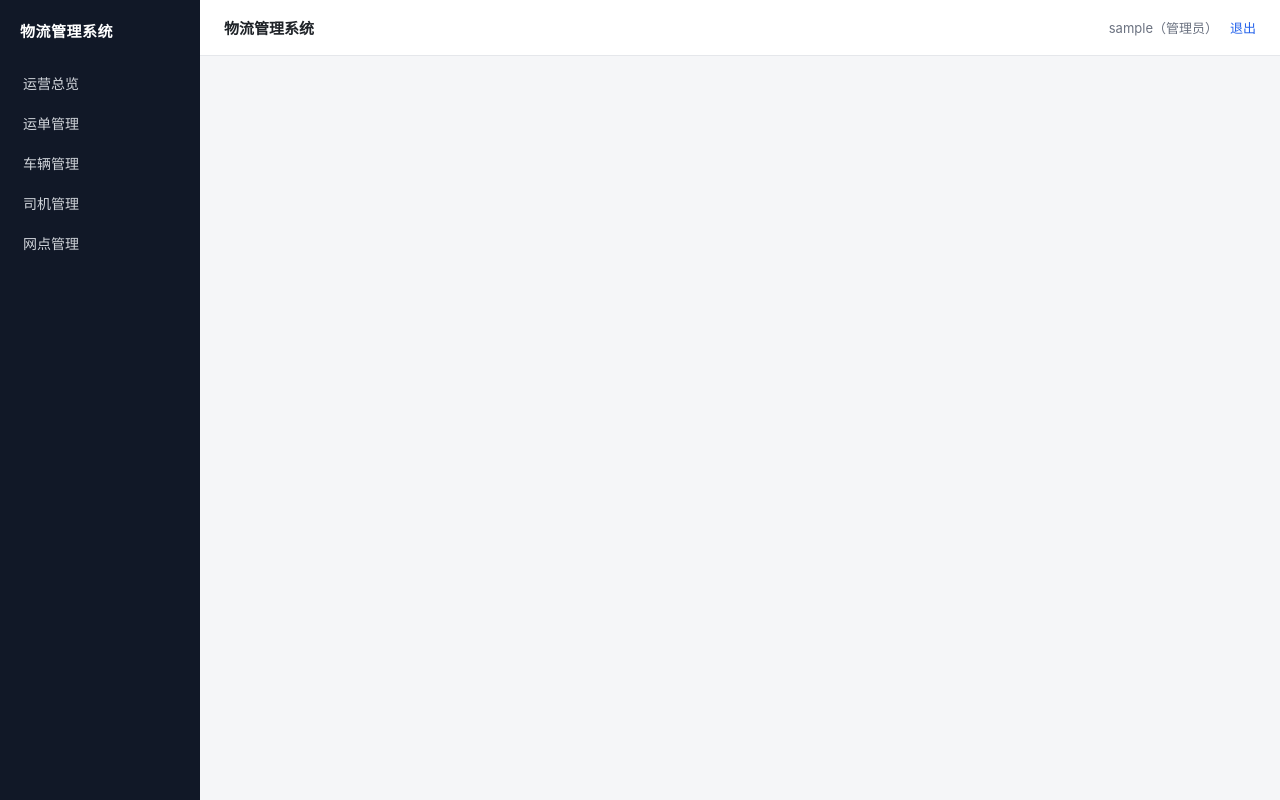
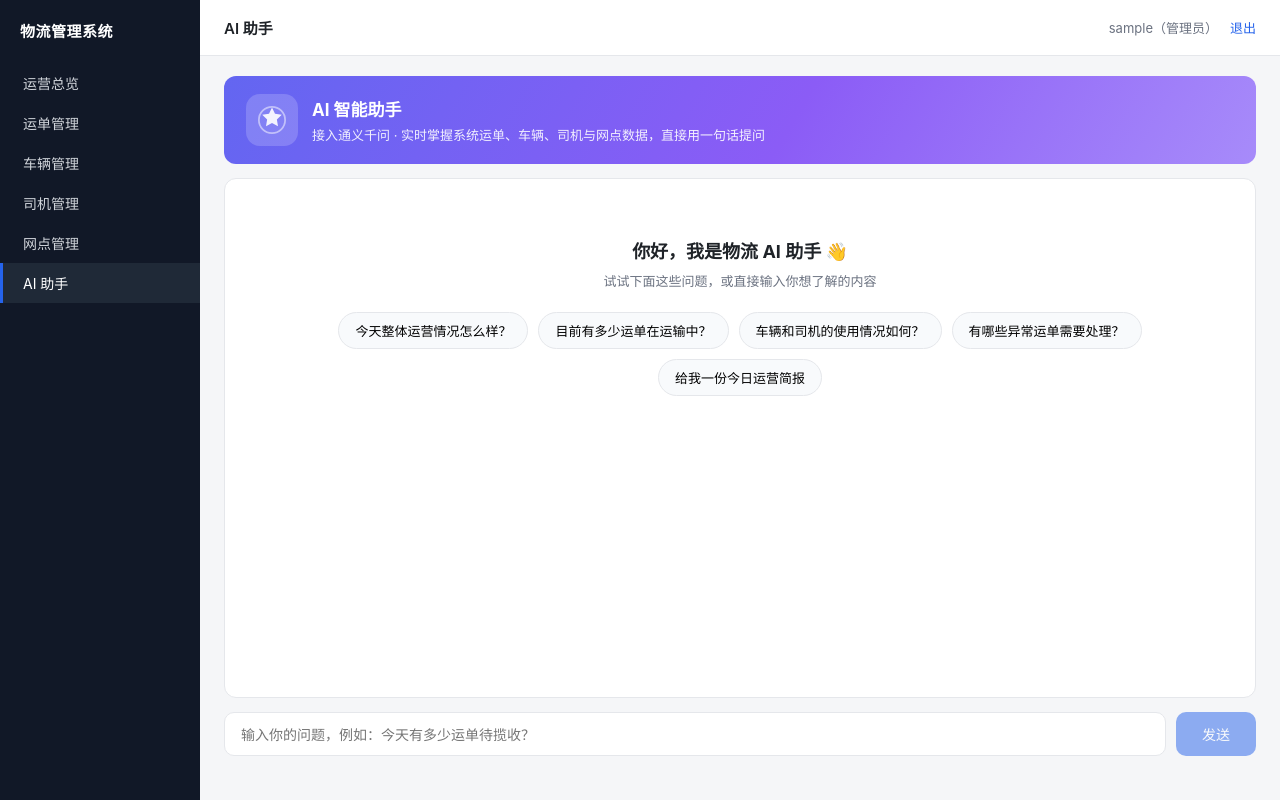
Before and after one commit to dev-0517/wuliu, a Vue app in the folder frontend_template/: page /ai in a window 1280 px wide. Built offline with nearby package versions, Linux system fonts and the light colour scheme; sample sign-in values are in the browser's storage.

Commit message:
feat: 新增 AI 智能助手页面，接入通义千问回答运营问题

```diff
--- a/frontend_template/src/App.vue
+++ b/frontend_template/src/App.vue
@@ -19,7 +19,8 @@ const menus = [
   { name: 'orders', label: '运单管理', path: '/orders' },
   { name: 'vehicles', label: '车辆管理', path: '/vehicles' },
   { name: 'drivers', label: '司机管理', path: '/drivers' },
-  { name: 'branches', label: '网点管理', path: '/branches' }
+  { name: 'branches', label: '网点管理', path: '/branches' },
+  { name: 'ai', label: 'AI 助手', path: '/ai' }
 ]
 
 function logout() {
--- a/frontend_template/src/router.js
+++ b/frontend_template/src/router.js
@@ -8,7 +8,8 @@ const routes = [
   { path: '/orders/:id', name: 'order-detail', component: () => import('./views/OrderDetailView.vue'), meta: { title: '运单详情' } },
   { path: '/vehicles', name: 'vehicles', component: () => import('./views/VehiclesView.vue'), meta: { title: '车辆管理' } },
   { path: '/drivers', name: 'drivers', component: () => import('./views/DriversView.vue'), meta: { title: '司机管理' } },
-  { path: '/branches', name: 'branches', component: () => import('./views/BranchesView.vue'), meta: { title: '网点管理' } }
+  { path: '/branches', name: 'branches', component: () => import('./views/BranchesView.vue'), meta: { title: '网点管理' } },
+  { path: '/ai', name: 'ai', component: () => import('./views/AiChatView.vue'), meta: { title: 'AI 助手' } }
 ]
 
 const router = createRouter({ history: createWebHistory(), routes })
--- /dev/null
+++ b/frontend_template/src/views/AiChatView.vue
@@ -0,0 +1,224 @@
+<script setup>
+import { nextTick, ref } from 'vue'
+import api from '../api'
+
+const messages = ref([])        // {role:'user'|'ai', content, time}
+const input = ref('')
+const loading = ref(false)
+const listEl = ref(null)
+
+const suggestions = [
+  '今天整体运营情况怎么样？',
+  '目前有多少运单在运输中？',
+  '车辆和司机的使用情况如何？',
+  '有哪些异常运单需要处理？',
+  '给我一份今日运营简报',
+]
+
+function escapeHtml(s) {
+  return s.replace(/&/g, '&amp;').replace(/</g, '&lt;').replace(/>/g, '&gt;')
+}
+
+// 行内 **粗体**
+function inline(s) {
+  return escapeHtml(s).replace(/\*\*(.+?)\*\*/g, '<strong>$1</strong>')
+}
+
+// 超轻量 Markdown：标题 / 列表 / 表格 / 段落
+function renderMd(text) {
+  const lines = text.split('\n')
+  let html = ''
+  let list = null      // 'ul' | null
+  let table = false
+  const closeList = () => { if (list) { html += `</${list}>`; list = null } }
+  const closeTable = () => { if (table) { html += '</tbody></table>'; table = false } }
+
+  for (let i = 0; i < lines.length; i++) {
+    const line = lines[i].trim()
+    if (!line) { closeList(); closeTable(); continue }
+    if (/^#{1,6}\s/.test(line)) {                    // 标题
+      closeList(); closeTable()
+      html += `<h4>${inline(line.replace(/^#{1,6}\s*/, ''))}</h4>`
+    } else if (/^[-*]\s+/.test(line)) {              // 无序列表
+      closeTable()
+      if (list !== 'ul') { closeList(); html += '<ul>'; list = 'ul' }
+      html += `<li>${inline(line.replace(/^[-*]\s+/, ''))}</li>`
+    } else if (/^\d+[.、]\s*/.test(line)) {          // 有序列表
+      closeTable()
+      if (list !== 'ol') { closeList(); html += '<ol>'; list = 'ol' }
+      html += `<li>${inline(line.replace(/^\d+[.、]\s*/, ''))}</li>`
+    } else if (/^\|.+\|/.test(line)) {               // 表格
+      closeList()
+      const cells = line.split('|').slice(1, -1).map((c) => c.trim())
+      if (cells.every((c) => /^:?-{2,}:?$/.test(c))) continue   // 分隔行
+      if (!table) { html += '<div class="md-table"><table><tbody>'; table = true }
+      const tag = html.endsWith('</thead>') || i > 0 && lines[i - 1].includes('---') ? 'td' : 'td'
+      html += '<tr>' + cells.map((c) => `<${tag}>${inline(c)}</${tag}>`).join('') + '</tr>'
+    } else {                                          // 段落
+      closeList(); closeTable()
+      html += `<p>${inline(line)}</p>`
+    }
+  }
+  closeList(); closeTable()
+  return html
+}
+
+async function scrollBottom() {
+  await nextTick()
+  if (listEl.value) listEl.value.scrollTop = listEl.value.scrollHeight
+}
+
+function now() {
+  const d = new Date()
+  return `${String(d.getHours()).padStart(2, '0')}:${String(d.getMinutes()).padStart(2, '0')}`
+}
+
+async function ask(q) {
+  const question = (q || input.value).trim()
+  if (!question || loading.value) return
+  input.value = ''
+  messages.value.push({ role: 'user', content: question, time: now() })
+  loading.value = true
+  await scrollBottom()
+
+  try {
+    const history = messages.value.slice(-7, -1).map((m) => ({
+      role: m.role === 'ai' ? 'assistant' : 'user',
+      content: m.content,
+    }))
+    const { answer } = await api.post('/ai/ask', { question, history }, { timeout: 60000 })
+    messages.value.push({ role: 'ai', content: answer, time: now() })
+  } catch (e) {
+    messages.value.push({ role: 'ai', content: `请求失败：${e.message}`, time: now() })
+  } finally {
+    loading.value = false
+    await scrollBottom()
+  }
+}
+</script>
+
+<template>
+  <div class="ai-page">
+    <div class="ai-hero">
+      <div class="hero-icon">
+        <svg viewBox="0 0 24 24" width="30" height="30" fill="none">
+          <path d="M12 2l2.4 4.9 5.4.8-3.9 3.8.9 5.4L12 14.4 7.2 16.9l.9-5.4L4.2 7.7l5.4-.8L12 2z" fill="#fff" opacity=".9"/>
+          <circle cx="12" cy="12" r="10.5" stroke="#fff" stroke-opacity=".5" stroke-width="1.4" fill="none"/>
+        </svg>
+      </div>
+      <div>
+        <h3>AI 智能助手</h3>
+        <p>接入通义千问 · 实时掌握系统运单、车辆、司机与网点数据，直接用一句话提问</p>
+      </div>
+    </div>
+
+    <div ref="listEl" class="chat-list">
+      <div v-if="!messages.length" class="chat-welcome">
+        <div class="hello">你好，我是物流 AI 助手 👋</div>
+        <div class="sub">试试下面这些问题，或直接输入你想了解的内容</div>
+        <div class="chips">
+          <button v-for="s in suggestions" :key="s" class="chip" @click="ask(s)">{{ s }}</button>
+        </div>
+      </div>
+
+      <div v-for="(m, i) in messages" :key="i" class="msg" :class="m.role">
+        <div class="avatar" :class="m.role">
+          <svg v-if="m.role === 'ai'" viewBox="0 0 24 24" width="18" height="18"><path d="M12 2l2.4 4.9 5.4.8-3.9 3.8.9 5.4L12 14.4 7.2 16.9l.9-5.4L4.2 7.7l5.4-.8L12 2z" fill="#6366f1"/></svg>
+          <span v-else>我</span>
+        </div>
+        <div class="bubble" :class="m.role">
+          <div v-if="m.role === 'ai'" class="md" v-html="renderMd(m.content)"></div>
+          <template v-else>{{ m.content }}</template>
+        </div>
+        <span class="time">{{ m.time }}</span>
+      </div>
+
+      <div v-if="loading" class="msg ai">
+        <div class="avatar ai">
+          <svg viewBox="0 0 24 24" width="18" height="18"><path d="M12 2l2.4 4.9 5.4.8-3.9 3.8.9 5.4L12 14.4 7.2 16.9l.9-5.4L4.2 7.7l5.4-.8L12 2z" fill="#6366f1"/></svg>
+        </div>
+        <div class="bubble ai typing">
+          <span></span><span></span><span></span>
+        </div>
+      </div>
+    </div>
+
+    <div class="chat-input">
+      <input
+        v-model="input"
+        placeholder="输入你的问题，例如：今天有多少运单待揽收？"
+        @keyup.enter="ask()"
+      />
+      <button class="send" :disabled="loading || !input.trim()" @click="ask()">发送</button>
+    </div>
+  </div>
+</template>
+
+<style scoped>
+.ai-page { display: flex; flex-direction: column; height: calc(100vh - 120px); min-height: 480px; }
+
+.ai-hero {
+  display: flex; align-items: center; gap: 14px;
+  background: linear-gradient(120deg, #6366f1, #8b5cf6 55%, #a78bfa);
+  border-radius: 12px; padding: 18px 22px; color: #fff; margin-bottom: 14px;
+}
+.hero-icon { width: 52px; height: 52px; border-radius: 14px; background: rgba(255,255,255,.18); display: flex; align-items: center; justify-content: center; flex-shrink: 0; }
+.ai-hero h3 { margin: 0 0 4px; font-size: 17px; }
+.ai-hero p { margin: 0; font-size: 13px; opacity: .9; }
+
+.chat-list { flex: 1; overflow-y: auto; background: var(--panel); border: 1px solid var(--line); border-radius: 12px; padding: 18px; }
+
+.chat-welcome { text-align: center; padding: 40px 10px 20px; }
+.hello { font-size: 18px; font-weight: 700; }
+.sub { color: var(--muted); font-size: 13px; margin: 8px 0 22px; }
+.chips { display: flex; flex-wrap: wrap; gap: 10px; justify-content: center; }
+.chip {
+  border: 1px solid var(--line); background: #f8fafc; border-radius: 999px;
+  padding: 8px 16px; font-size: 13px; cursor: pointer; transition: all .15s;
+}
+.chip:hover { border-color: var(--primary); color: var(--primary); background: #eef2ff; }
+
+.msg { display: flex; align-items: flex-end; gap: 10px; margin-bottom: 16px; }
+.msg.user { flex-direction: row-reverse; }
+.avatar {
+  width: 32px; height: 32px; border-radius: 10px; flex-shrink: 0;
+  display: flex; align-items: center; justify-content: center;
+  font-size: 12px; font-weight: 600;
+}
+.avatar.ai { background: #eef2ff; }
+.avatar.user { background: var(--primary); color: #fff; }
+
+.bubble { max-width: 72%; padding: 10px 14px; border-radius: 12px; font-size: 14px; line-height: 1.7; word-break: break-word; }
+.bubble.ai { background: #f4f5fa; border: 1px solid var(--line); border-bottom-left-radius: 4px; }
+.bubble.user { background: var(--primary); color: #fff; border-bottom-right-radius: 4px; }
+.time { font-size: 11px; color: var(--muted); flex-shrink: 0; }
+
+.bubble.typing { display: flex; gap: 5px; padding: 14px 16px; }
+.bubble.typing span { width: 7px; height: 7px; border-radius: 50%; background: #a5b4fc; animation: blink 1.2s infinite; }
+.bubble.typing span:nth-child(2) { animation-delay: .2s; }
+.bubble.typing span:nth-child(3) { animation-delay: .4s; }
+@keyframes blink { 0%, 60%, 100% { opacity: .3; transform: translateY(0); } 30% { opacity: 1; transform: translateY(-3px); } }
+
+/* AI 回答的富文本排版 */
+.md :deep(p) { margin: 4px 0; }
+.md :deep(h4) { margin: 10px 0 6px; font-size: 14px; color: var(--primary); }
+.md :deep(ul), .md :deep(ol) { margin: 4px 0; padding-left: 20px; }
+.md :deep(li) { margin: 3px 0; }
+.md :deep(strong) { color: var(--primary); }
+.md :deep(.md-table) { margin: 8px 0; overflow-x: auto; }
+.md :deep(table) { border-collapse: collapse; font-size: 13px; background: #fff; border-radius: 8px; overflow: hidden; }
+.md :deep(td) { border: 1px solid var(--line); padding: 6px 12px; }
+.md :deep(tr:first-child td) { background: #eef2ff; font-weight: 600; }
+
+.chat-input { display: flex; gap: 10px; margin-top: 14px; }
+.chat-input input {
+  flex: 1; height: 44px; border: 1px solid var(--line); border-radius: 10px;
+  padding: 0 16px; font-size: 14px; outline: none;
+}
+.chat-input input:focus { border-color: var(--primary); }
+.send {
+  height: 44px; padding: 0 26px; border: none; border-radius: 10px;
+  background: var(--primary); color: #fff; font-size: 14px; cursor: pointer;
+}
+.send:disabled { opacity: .5; cursor: not-allowed; }
+</style>
```
Also changed, not shown: 2 other files (tests, documents, lock files or other folders).
